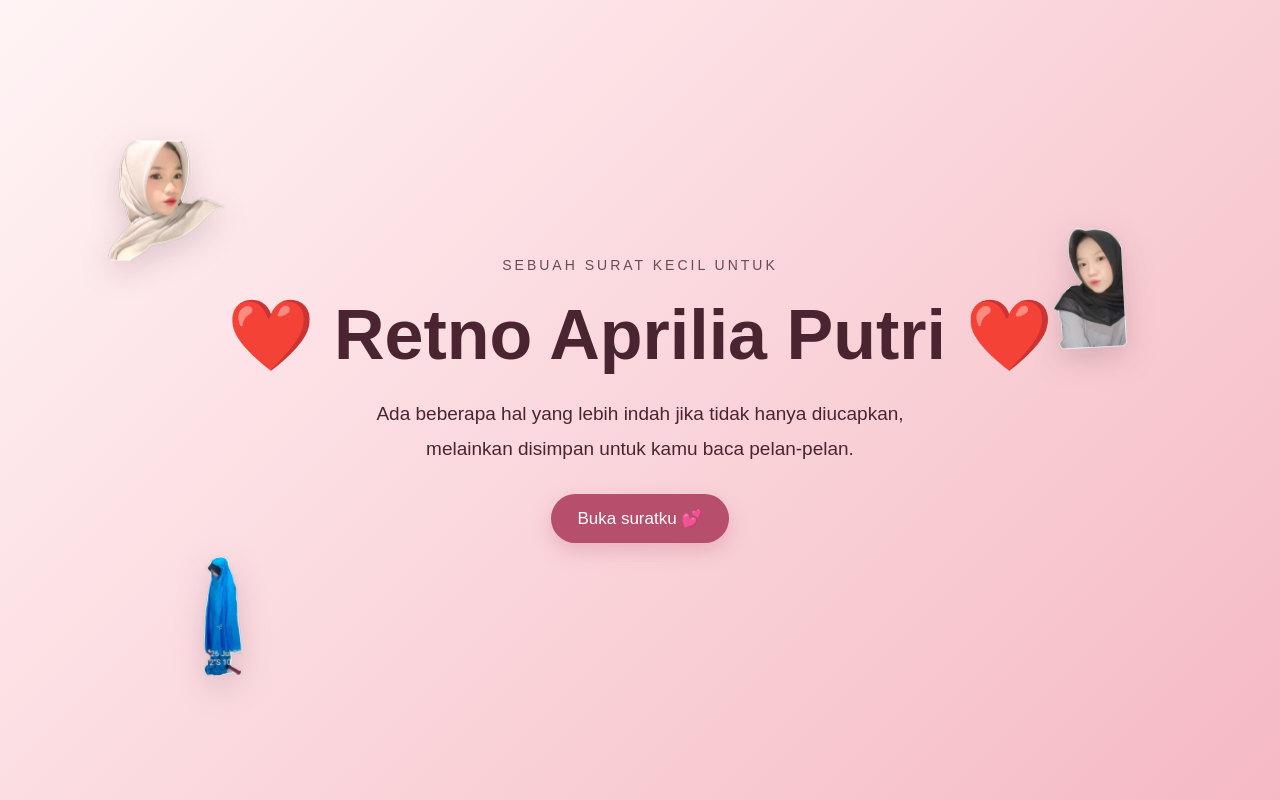
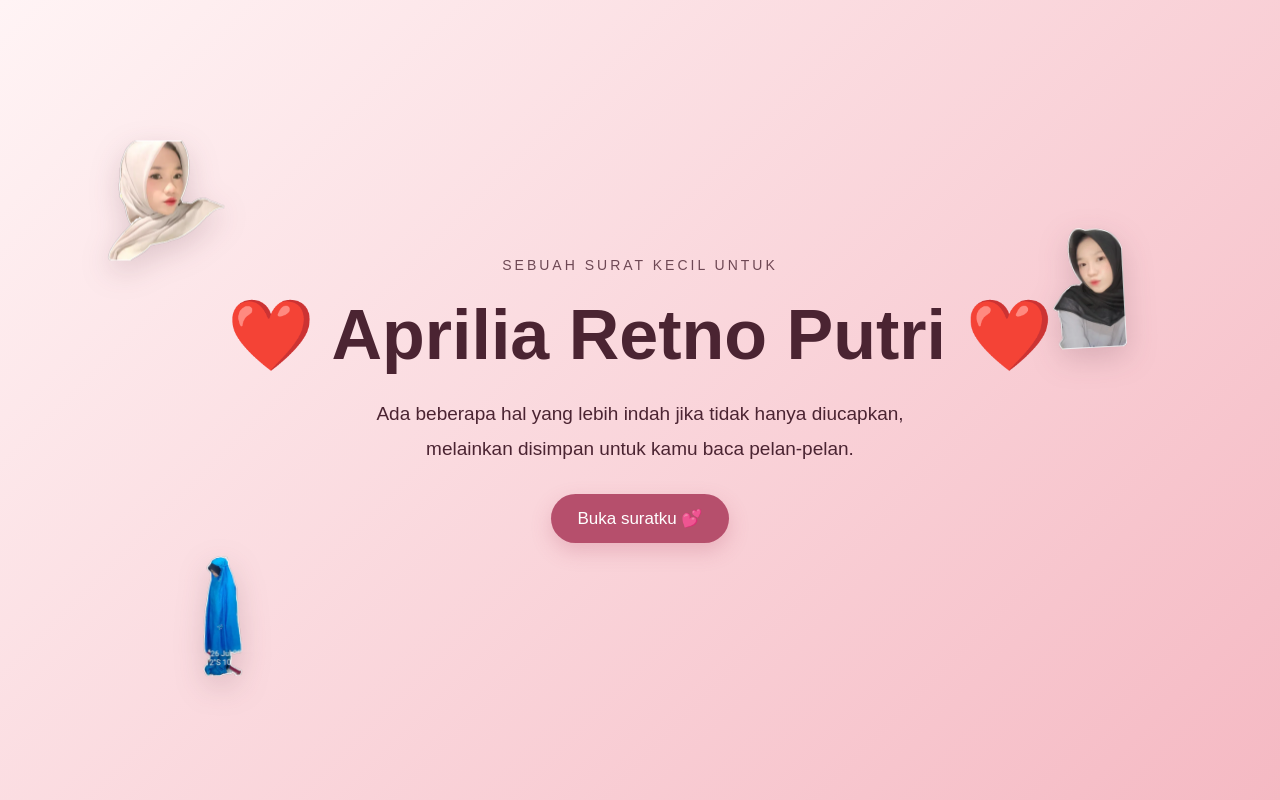
Before and after one commit to valto-nv/Surat, a plain HTML site: page index.html in a window 1280 px wide. Drawn offline with Linux system fonts and the light colour scheme.

Commit message:
Update name in index.html

```diff
--- a/index.html
+++ b/index.html
@@ -30,7 +30,7 @@
             Sebuah surat kecil untuk
         </p>
 
-        <h3>❤️ Retno Aprilia Putri ❤️</h3>
+        <h3>❤️ Aprilia Retno Putri ❤️</h3>
 
         <p class="intro">
             Ada beberapa hal yang lebih indah jika tidak hanya diucapkan,
```
